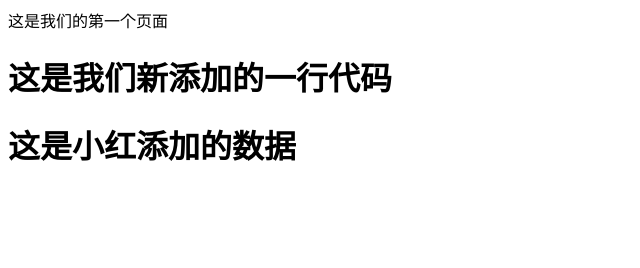
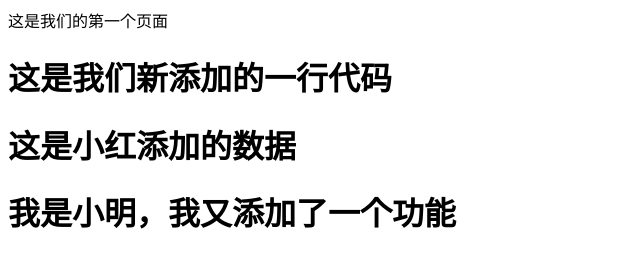
Before and after one commit to Lafeier/test01, a plain HTML site: page index.html in a window 1280 px wide. Shown: the whole page, without its empty margins (0-640 px from the left). Drawn offline with Linux system fonts and the light colour scheme.

Commit message:
小明又添加了一个功能

```diff
--- a/index.html
+++ b/index.html
@@ -8,5 +8,6 @@
     	<div>这是我们的第一个页面</div>
     	<h1>这是我们新添加的一行代码</h1>
     	<h1>这是小红添加的数据</h1>
+    	<h1>我是小明，我又添加了一个功能</h1>
     </body>
 </html>
```
